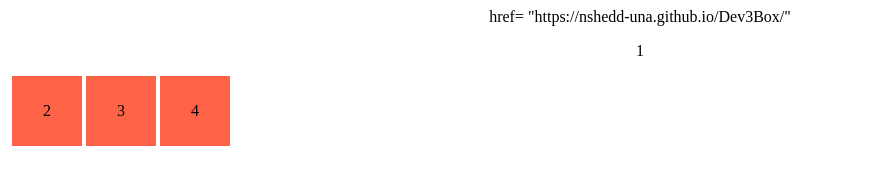
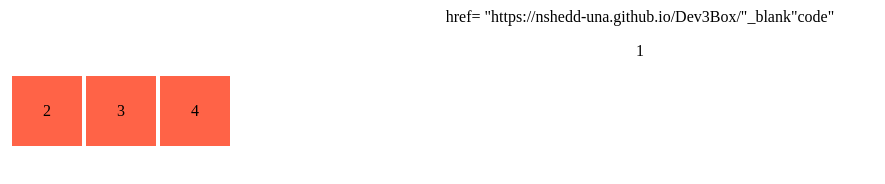
Before and after one commit to nshedd-una/Dev3Box, a plain HTML site: page index.html in a window 1280 px wide. Shown: the whole page, without its empty margins (0-885 px from the left). Drawn offline with Linux system fonts and the light colour scheme.

Commit message:
Update index.html

```diff
--- a/index.html
+++ b/index.html
@@ -7,7 +7,7 @@
 
 </head>
 <body>
-  <a>href= "https://nshedd-una.github.io/Dev3Box/"</a>
+  <a>href= "https://nshedd-una.github.io/Dev3Box/"_blank"code"</a>
 <!-- partial:index.partial.html -->
 <!--<div id= "containerBox">
 
```
